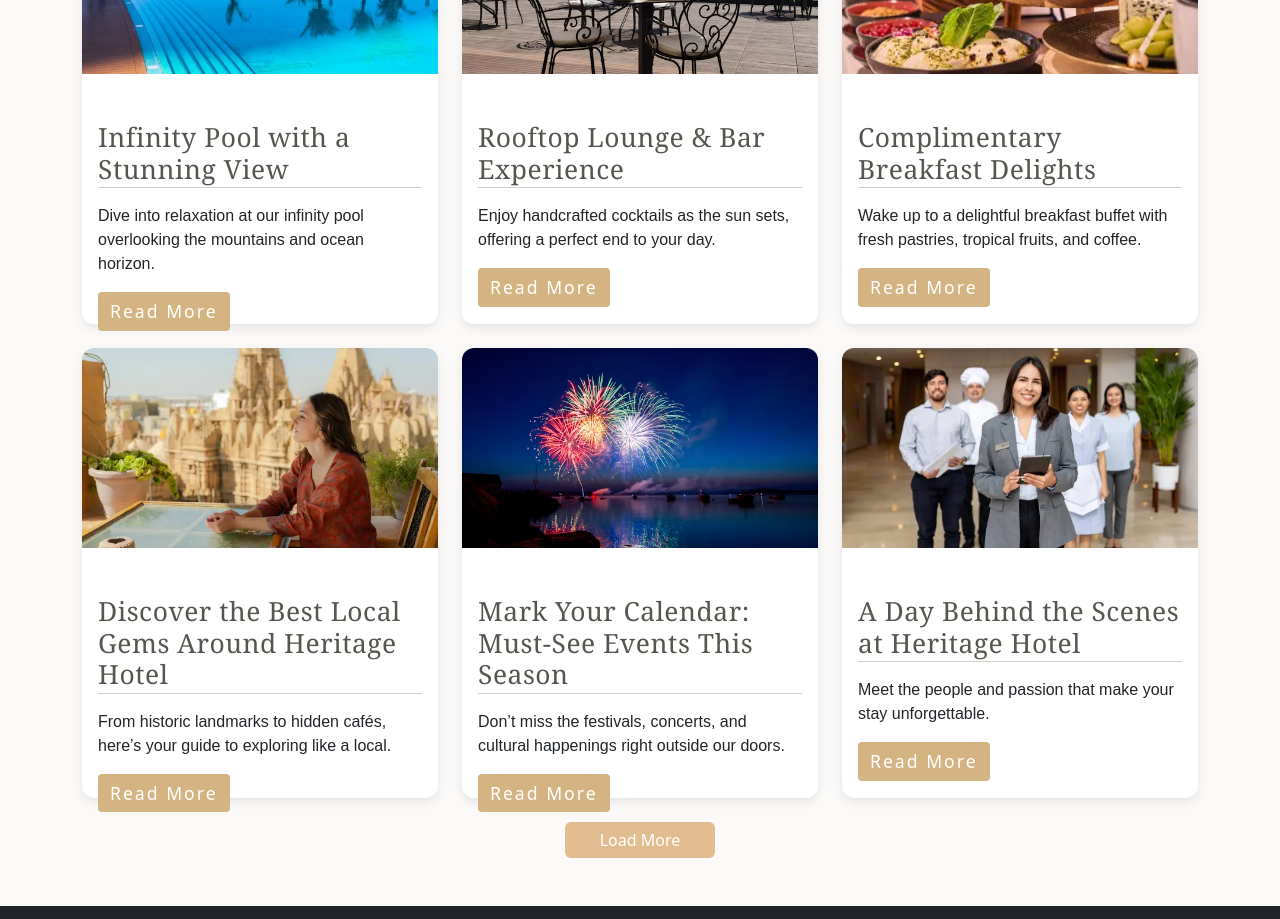
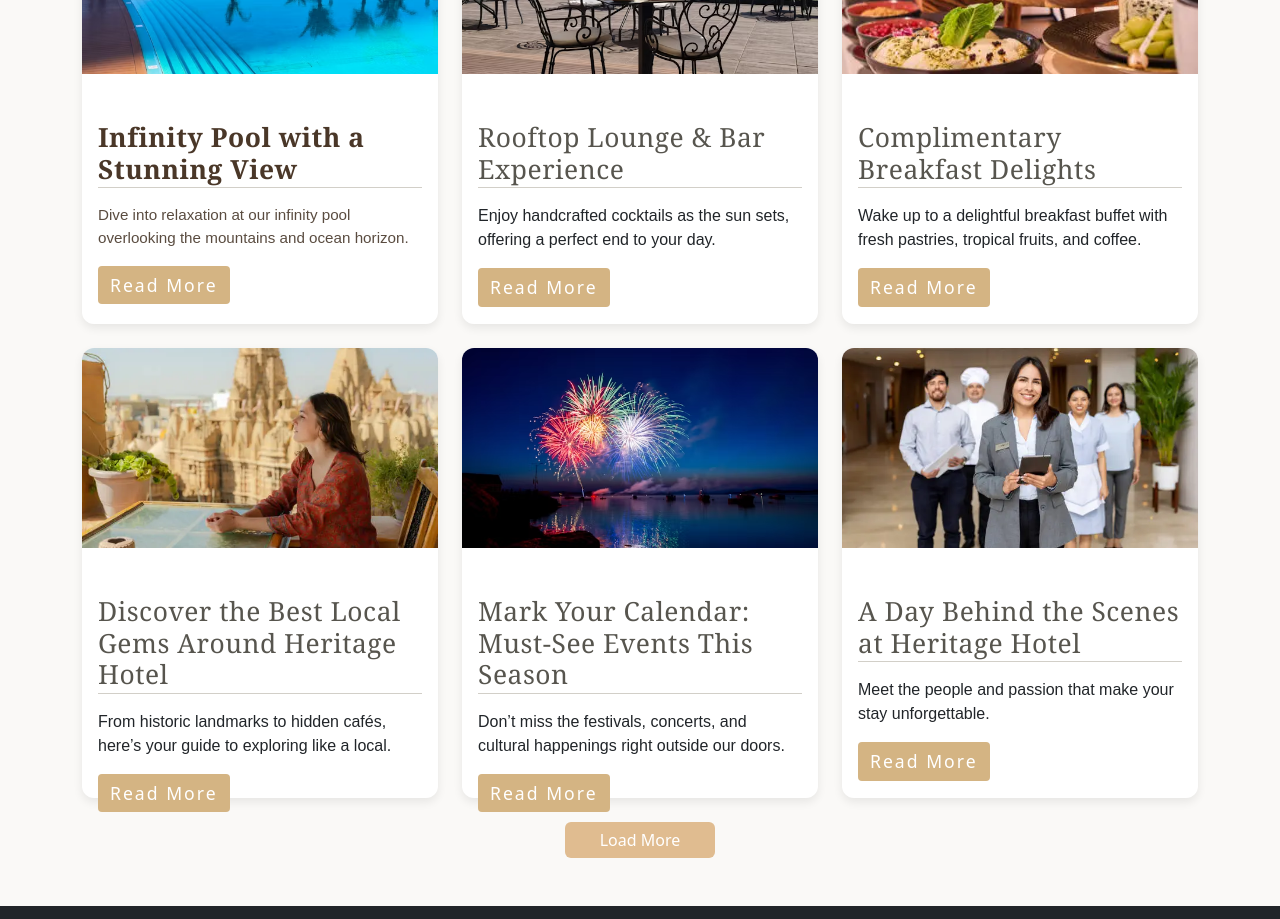
Before and after one commit to BhavayaGoyal/Heritage-Hotel, a React (Create React App) app: page /blogs in a window 1280 px wide. Shown: the part 780-1699 px from the top of the page. Built offline with nearby package versions, Linux system fonts and the light colour scheme.

Commit message:
Add 'blog-section' class to blog card for improved styling

```diff
--- a/src/Blogs.js
+++ b/src/Blogs.js
@@ -33,7 +33,7 @@ const Blogs = () => {
        <Container className="py-5">
            <Row className="g-4">
             <Col md={4} sm={6} xs={12}>
-            <Card className="blog-card h-100">
+            <Card className="blog-card h-100 blog-section">
                 <Card.Img variant='top' src="/blog1.jpg"/>
                 <Card.Body>
                     <Card.Title>
```
